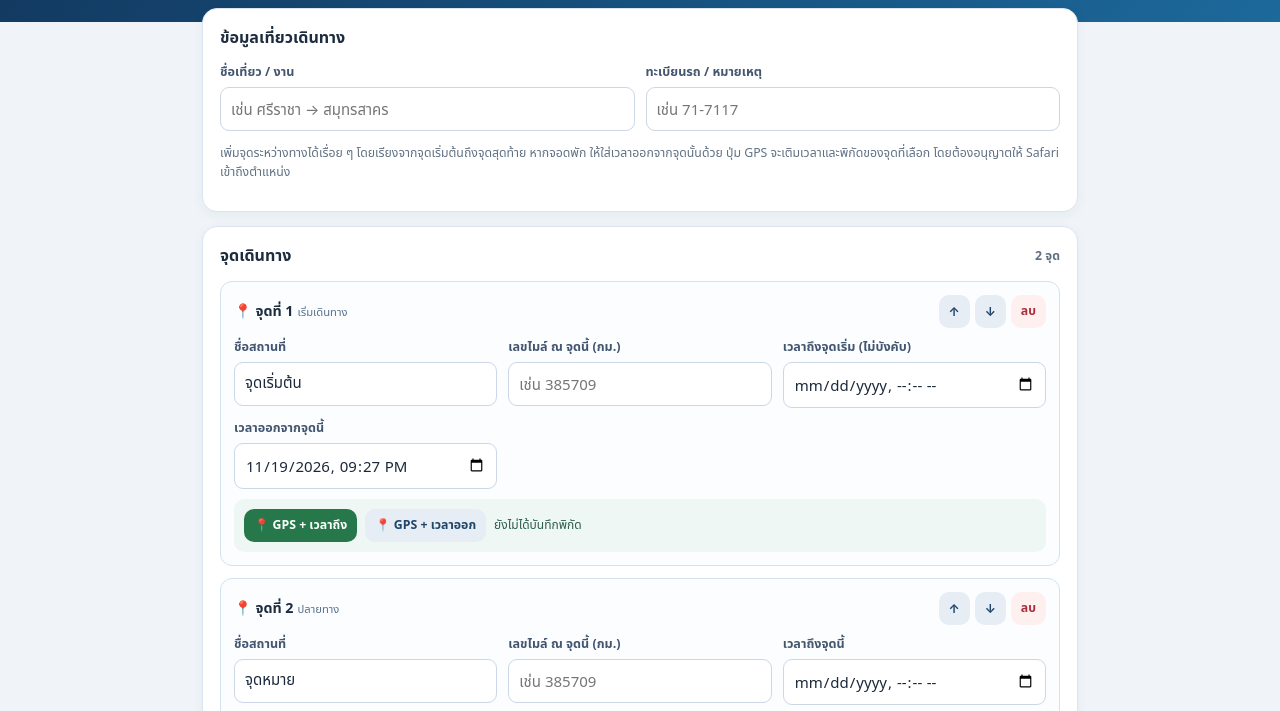
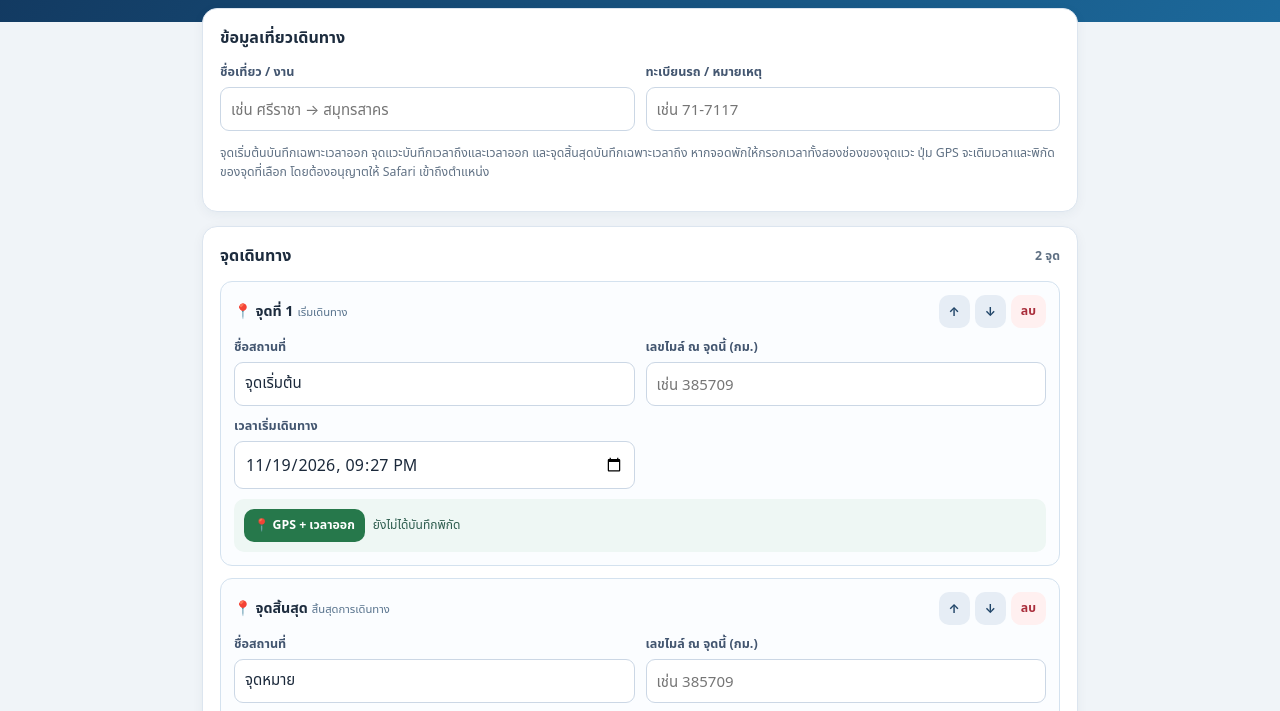
Before and after one commit to pissanu7117/Q-Trip-Log-GPS-Map, a plain HTML site: page index.html in a window 1280 px wide. Shown: the part 85-796 px from the top of the page. Drawn offline with nearby package versions, Linux system fonts and the light colour scheme; a small style sheet from the web is missing.

Commit message:
Add files via upload

```diff
--- a/index.html
+++ b/index.html
@@ -17,12 +17,19 @@
 @media(max-width:550px){.report-page{padding:17px 13px;min-height:0}.report-page #reportMap{height:290px}.report-top strong{font-size:16px}.report-badge{font-size:9px}.report-stat strong{font-size:11px}.report-photo img{height:75px}}
 @page{size:A4 portrait;margin:0}
 @media print{html,body{background:#fff!important;margin:0!important;padding:0!important}.container{display:block!important;padding:0!important;margin:0!important;max-width:none!important}.container>section:not(#printReport),header,footer{display:none!important}#printReport{display:block!important;box-shadow:none!important;border:0!important;width:210mm!important;min-height:297mm!important;margin:0!important;padding:12mm!important;overflow:visible!important;print-color-adjust:exact;-webkit-print-color-adjust:exact}.report-page #reportMap{height:95mm!important}.report-photo img{height:24mm!important}.leaflet-control-container{display:none!important}.report-point,.report-photo,.report-stat{break-inside:avoid}}
+
+/* Point editor: Safari/iPhone date controls must never overflow their grid cells. */
+.point-fields{grid-template-columns:repeat(2,minmax(0,1fr))}
+.point-fields>.field{min-width:0}
+.point-fields input{display:block;width:100%;max-width:100%;min-width:0}
+.point-fields input[type="datetime-local"]{min-width:0;max-width:100%;font-size:16px;-webkit-appearance:none;appearance:none}
+@media(max-width:650px){.point-fields{grid-template-columns:minmax(0,1fr)}.point-fields>.field{grid-column:1/-1}.point-fields input[type="datetime-local"]{width:100%}}
 </style>
 </head>
 <body>
 <header><div class="wrap"><h1>🚚 Q TRIP LOG GPS</h1><p>บันทึกจุดเดินทาง · GPS · เวลา · ระยะทาง · ความเร็วเฉลี่ย</p></div></header>
 <main class="container">
-<section class="panel"><h2>ข้อมูลเที่ยวเดินทาง</h2><div class="grid"><div class="field"><label for="tripName">ชื่อเที่ยว / งาน</label><input id="tripName" placeholder="เช่น ศรีราชา → สมุทรสาคร"></div><div class="field"><label for="vehicle">ทะเบียนรถ / หมายเหตุ</label><input id="vehicle" placeholder="เช่น 71-7117"></div></div><p class="hint">เพิ่มจุดระหว่างทางได้เรื่อย ๆ โดยเรียงจากจุดเริ่มต้นถึงจุดสุดท้าย หากจอดพัก ให้ใส่เวลาออกจากจุดนั้นด้วย ปุ่ม GPS จะเติมเวลาและพิกัดของจุดที่เลือก โดยต้องอนุญาตให้ Safari เข้าถึงตำแหน่ง</p></section>
+<section class="panel"><h2>ข้อมูลเที่ยวเดินทาง</h2><div class="grid"><div class="field"><label for="tripName">ชื่อเที่ยว / งาน</label><input id="tripName" placeholder="เช่น ศรีราชา → สมุทรสาคร"></div><div class="field"><label for="vehicle">ทะเบียนรถ / หมายเหตุ</label><input id="vehicle" placeholder="เช่น 71-7117"></div></div><p class="hint">จุดเริ่มต้นบันทึกเฉพาะเวลาออก จุดแวะบันทึกเวลาถึงและเวลาออก และจุดสิ้นสุดบันทึกเฉพาะเวลาถึง หากจอดพักให้กรอกเวลาทั้งสองช่องของจุดแวะ ปุ่ม GPS จะเติมเวลาและพิกัดของจุดที่เลือก โดยต้องอนุญาตให้ Safari เข้าถึงตำแหน่ง</p></section>
 <section class="panel"><h2>จุดเดินทาง <span id="pointCount" class="hint"></span></h2><div id="points"></div><div class="actions no-print"><button id="addGPSPoint" class="btn green">📍 เพิ่มจุดจาก GPS ตอนนี้</button><button id="addPoint" class="btn primary">＋ เพิ่มจุดเดินทาง</button><button id="resetTrip" class="btn red">เริ่มเที่ยวใหม่</button></div></section>
 <section class="panel"><h2>สรุปผลการเดินทาง</h2><div class="statgrid"><div class="stat"><div class="name">ระยะทางรวม</div><div id="dist" class="value">—</div></div><div class="stat"><div class="name">เวลาทั้งเที่ยว</div><div id="elapsed" class="value">—</div></div><div class="stat"><div class="name">ความเร็วเฉลี่ยรวม (รวมเวลาจอด)</div><div id="avgAll" class="value">—</div></div><div class="stat"><div class="name">ความเร็วเฉลี่ยขณะเดินทาง (ไม่รวมเวลาจอดที่บันทึก)</div><div id="avgMoving" class="value">—</div></div><div class="stat"><div class="name">เวลาจอดพักรวม</div><div id="stopped" class="value">—</div></div><div class="stat"><div class="name">เวลาเดินทางสุทธิ</div><div id="moving" class="value">—</div></div></div><div id="warnings" hidden class="banner"></div><h2 style="margin-top:18px">รายละเอียดแต่ละช่วง</h2><div id="segments" class="hint">กรอกเวลาและเลขไมล์อย่างน้อยสองจุดเพื่อคำนวณ</div></section>
 <section class="panel no-print"><h2>บันทึกและส่งออก</h2><div class="actions"><button id="saveTrip" class="btn green">💾 บันทึกเที่ยวนี้</button><button id="csv" class="btn">ส่งออก CSV</button><button id="json" class="btn">สำรอง JSON</button><button id="importBtn" class="btn">นำเข้า JSON</button><button id="printBtn" class="btn primary">📄 ดูรายงาน A4 / PDF</button></div><input id="importFile" type="file" accept="application/json,.json" hidden><p class="hint">ข้อมูลและพิกัด GPS เก็บอยู่ในเบราว์เซอร์เครื่องนี้ ไม่ได้ส่งขึ้น GitHub หรือเซิร์ฟเวอร์ ควรสำรอง JSON เป็นระยะ โดยเฉพาะก่อนล้างข้อมูล Safari</p></section>
@@ -50,7 +57,23 @@ function speed(d,m){return m!==null&&m>0&&Number.isFinite(d)?`${num(d*60/m)} ก
 function gpsInfo(p){if(p.lat==null||p.lon==null)return 'ยังไม่ได้บันทึกพิกัด';return `พิกัด ${Number(p.lat).toFixed(6)}, ${Number(p.lon).toFixed(6)} · ความแม่นยำประมาณ ±${Math.round(p.accuracy||0)} ม. · จับเมื่อ ${datefmt(p.gpsAt)}`}
 function datefmt(t){if(!t)return 'ไม่ระบุเวลา';return new Date(t).toLocaleString('th-TH',{dateStyle:'short',timeStyle:'short'})}
 function field(label,key,type,value,placeholder='',extra=''){return `<div class="field ${extra}"><label>${label}</label><input data-k="${key}" type="${type}" ${type==='number'?'min="0" step="0.1" inputmode="decimal"':''} value="${esc(value)}" placeholder="${esc(placeholder)}"></div>`}
-function renderPoints(){const el=$('points');el.innerHTML=trip.points.map((p,i)=>`<div class="point" data-i="${i}"><div class="pointhead"><div><strong>📍 จุดที่ ${i+1}</strong> <span class="meta">${i===0?'เริ่มเดินทาง':i===trip.points.length-1?'ปลายทาง':'จุดระหว่างทาง'}</span></div><div class="point-actions no-print"><button class="btn small" data-action="up" ${i===0?'disabled':''} title="เลื่อนขึ้น">↑</button><button class="btn small" data-action="down" ${i===trip.points.length-1?'disabled':''} title="เลื่อนลง">↓</button><button class="btn small red" data-action="remove" ${trip.points.length<=2?'disabled':''}>ลบ</button></div></div><div class="grid three">${field('ชื่อสถานที่','name','text',p.name,'เช่น ปั๊มน้ำมัน','wide')}${field('เลขไมล์ ณ จุดนี้ (กม.)','odo','number',p.odo,'เช่น 385709')}${field(i===0?'เวลาถึงจุดเริ่ม (ไม่บังคับ)':'เวลาถึงจุดนี้','arrival','datetime-local',p.arrival)}${field('เวลาออกจากจุดนี้','departure','datetime-local',p.departure)}</div><div class="gpsbar no-print"><button class="btn small green" data-action="gpsArrival">📍 GPS + เวลาถึง</button><button class="btn small" data-action="gpsDeparture">📍 GPS + เวลาออก</button><div class="gpsstatus">${esc(gpsInfo(p))}</div></div></div>`).join('');$('pointCount').textContent=`${trip.points.length} จุด`}
+function renderPoints(){
+ const el=$('points');
+ el.innerHTML=trip.points.map((p,i)=>{
+  const first=i===0,last=i===trip.points.length-1;
+  const heading=first?'จุดที่ 1':last?'จุดสิ้นสุด':`จุดที่ ${i+1}`;
+  const role=first?'เริ่มเดินทาง':last?'สิ้นสุดการเดินทาง':'จุดระหว่างทาง';
+  const timeFields=first
+   ?field('เวลาเริ่มเดินทาง','departure','datetime-local',p.departure,'','date-field')
+   :last
+    ?field('เวลาถึงจุดสิ้นสุด','arrival','datetime-local',p.arrival,'','date-field')
+    :field('เวลาถึงจุดนี้','arrival','datetime-local',p.arrival,'','date-field')+field('เวลาออกจากจุดนี้','departure','datetime-local',p.departure,'','date-field');
+  const gpsButtons=(first?'':`<button class="btn small green" data-action="gpsArrival">📍 GPS + เวลาถึง</button>`)
+   +(last?'':`<button class="btn small ${first?'green':''}" data-action="gpsDeparture">📍 GPS + เวลาออก</button>`);
+  return `<div class="point" data-i="${i}"><div class="pointhead"><div><strong>📍 ${heading}</strong> <span class="meta">${role}</span></div><div class="point-actions no-print"><button class="btn small" data-action="up" ${first?'disabled':''} title="เลื่อนขึ้น">↑</button><button class="btn small" data-action="down" ${last?'disabled':''} title="เลื่อนลง">↓</button><button class="btn small red" data-action="remove" ${trip.points.length<=2?'disabled':''}>ลบ</button></div></div><div class="grid point-fields">${field('ชื่อสถานที่','name','text',p.name,'เช่น ปั๊มน้ำมัน','wide')}${field('เลขไมล์ ณ จุดนี้ (กม.)','odo','number',p.odo,'เช่น 385709')}${timeFields}</div><div class="gpsbar no-print">${gpsButtons}<div class="gpsstatus">${esc(gpsInfo(p))}</div></div></div>`;
+ }).join('');
+ $('pointCount').textContent=`${trip.points.length} จุด`;
+}
 function calculations(){let ps=trip.points, warns=[],seg=[],totalDist=null,elapsed=null,stopTotal=0,anyStop=false;
 for(let i=0;i<ps.length;i++){let p=ps[i],a=minutes(p.arrival,p.departure);if(a!==null){if(a<0)warns.push(`จุดที่ ${i+1}: เวลาออกต้องไม่ก่อนเวลาถึง`);else if(i>0&&i<ps.length-1){stopTotal+=a;anyStop=true}}}
 for(let i=1;i<ps.length;i++){const a=ps[i-1],b=ps[i];let d=a.odo!==''&&b.odo!==''?Number(b.odo)-Number(a.odo):null;let t=minutes(a.departure,b.arrival);if(d!==null&&(!Number.isFinite(d)||d<0)){warns.push(`ช่วง ${i}–${i+1}: เลขไมล์ลดลง`);d=null}if(t!==null&&t<0){warns.push(`ช่วง ${i}–${i+1}: เวลาถึงก่อนเวลาออก`);t=null}if(d!==null&&t===0&&d>0)warns.push(`ช่วง ${i}–${i+1}: มีระยะทาง แต่ใช้เวลา 0 นาที`);seg.push({a,b,d,t,index:i});}
```
